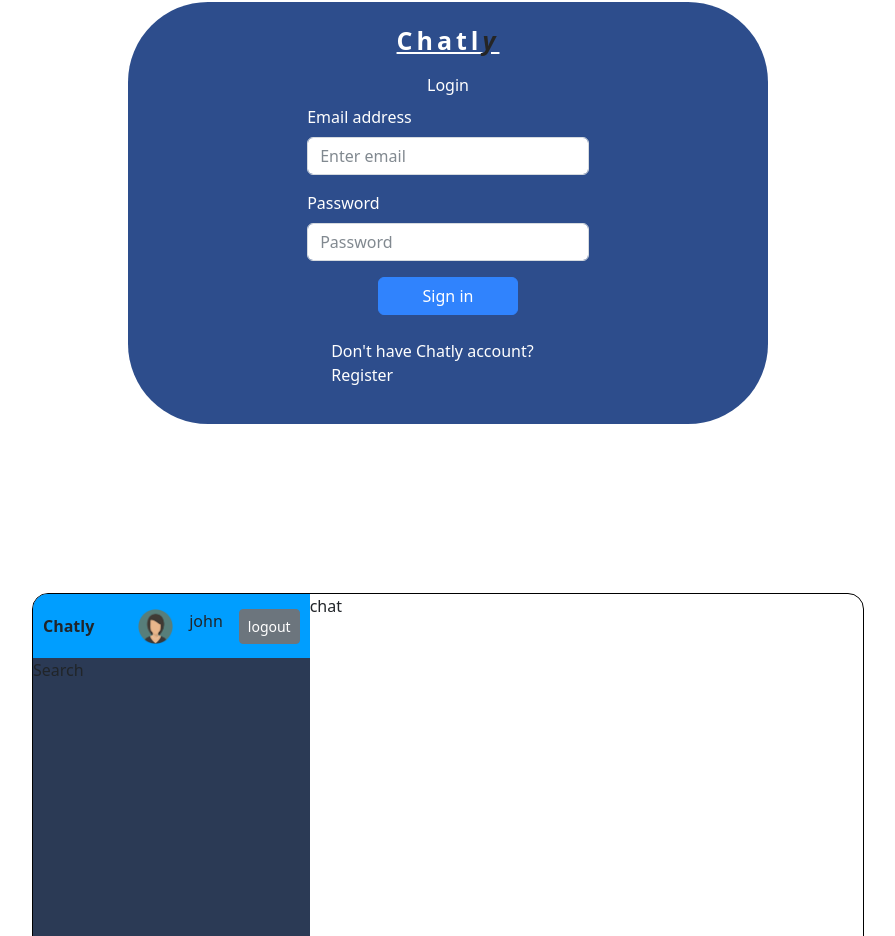
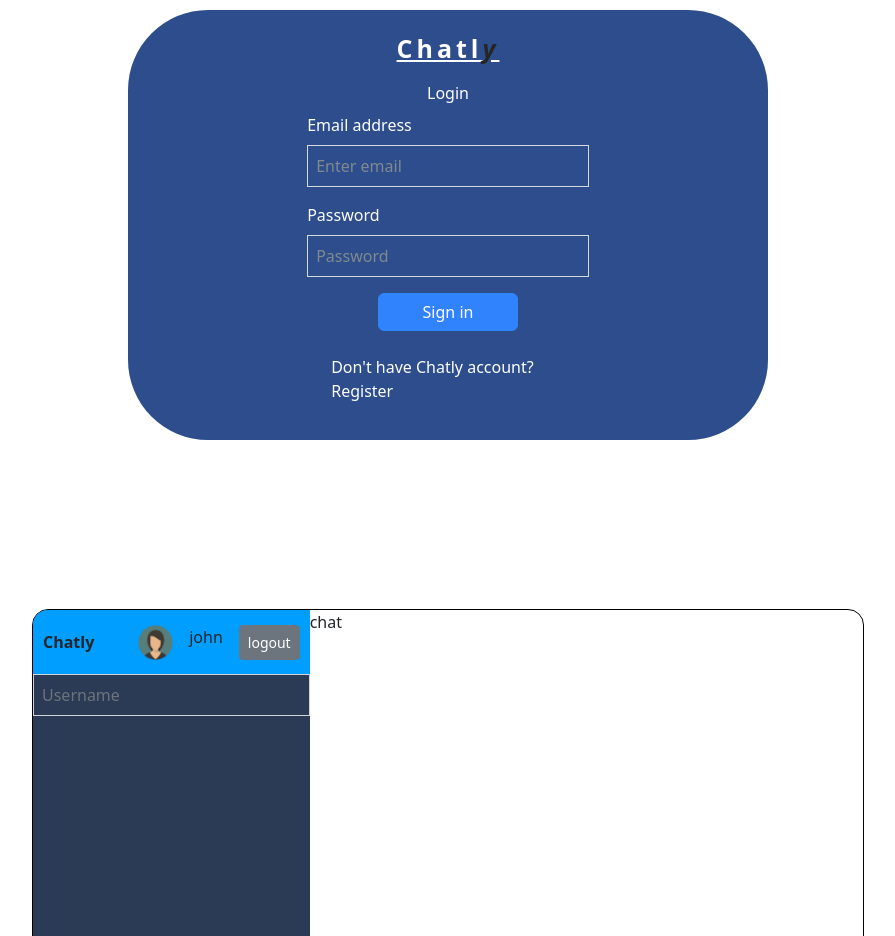
Before and after one commit to SherifAckles/chatly, a React (Create React App) app: page / in a window 1280 px wide. Shown: the part 794-1730 px from the top of the page, without its empty margins (192-1087 px from the left). Built offline with nearby package versions, Linux system fonts and the light colour scheme; no server answers.

Commit message:
work on searchbar

```diff
--- a/src/components/chatbox/Search.jsx
+++ b/src/components/chatbox/Search.jsx
@@ -1,8 +1,14 @@
 import React from 'react'
+import "./search.css"
 
 const Search = () => {
   return (
-    <div>Search</div>
+    <div>
+      <div class="input-group flex-nowrap">
+
+  <input type="text" class="form-control" placeholder="Username" aria-label="Username" aria-describedby="addon-wrapping"/>
+</div>
+    </div>
   )
 }
 
--- a/src/components/chatbox/navbar.css
+++ b/src/components/chatbox/navbar.css
@@ -19,5 +19,5 @@
 .user-avatar{
   width: 35px;
   height: 35px;
-
+  object-fit: cover;
 }
--- /dev/null
+++ b/src/components/chatbox/search.css
@@ -0,0 +1,6 @@
+.form-control {
+background-color: transparent !important;
+  border-radius: 0 !important;
+  padding: 0.5rem !important;
+
+}
```
